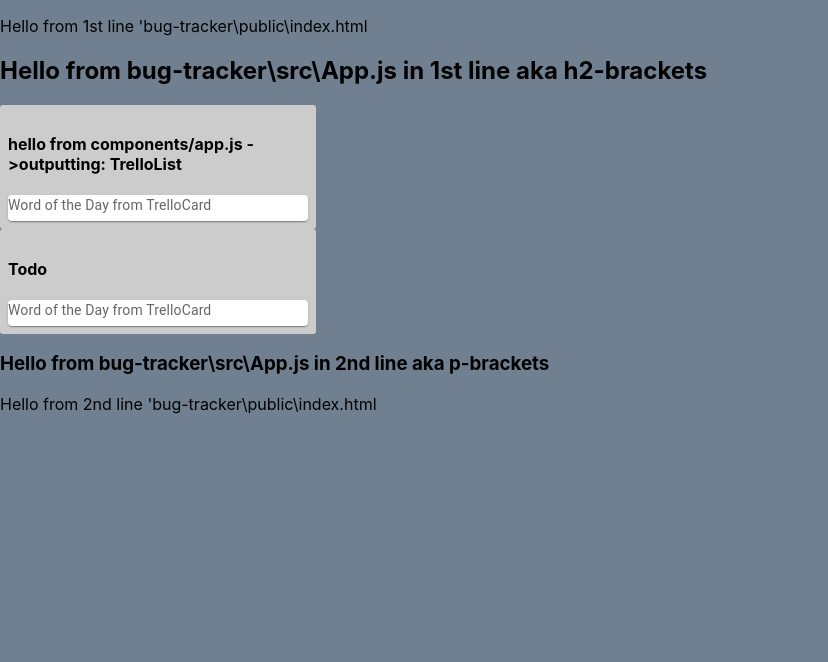
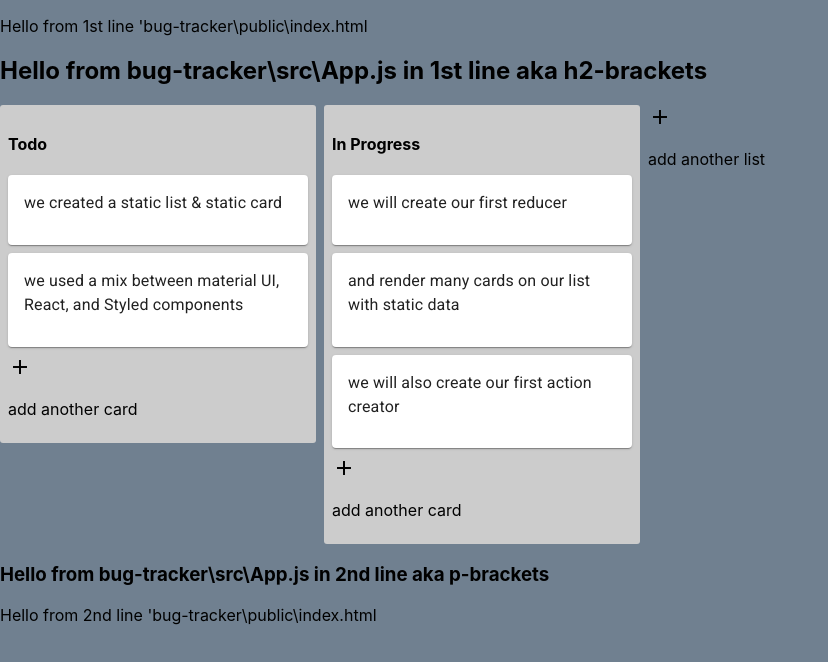
Before and after one commit to kespinak/Bug-Tracker, a React app: page / in a window 1280 px wide. Shown: the whole page, without its empty margins (0-828 px from the left). Built offline with nearby package versions, Linux system fonts and the light colour scheme.

Commit message:
added list button and card button

```diff
--- a/package.json
+++ b/package.json
@@ -15,6 +15,7 @@
     "react-dom": "^18.2.0",
     "react-redux": "^8.0.5",
     "react-scripts": "5.0.1",
+    "react-textarea-autosize": "^8.4.0",
     "redux": "^4.2.0",
     "web-vitals": "^2.1.4"
   },
--- a/public/index.html
+++ b/public/index.html
@@ -8,6 +8,16 @@
       name="description"
       content="bug / issue / ticket tracker"
     />
+
+    <link
+      rel="stylesheet"
+      href="https://fonts.googleapis.com/css?family=Roboto:300,400,500,700&display=swap"
+    />
+    <link
+      rel="stylesheet"
+      href="https://fonts.googleapis.com/icon?family=Material+Icons"
+    />
+
     <title>bug-tracker</title>
   </head>
   <body>
--- a/src/components/App.js
+++ b/src/components/App.js
@@ -1,44 +1,35 @@
-//PROBLEM1: CONST { LISTS } = THIS.PROPS...EVER SINCE I ADDED THIS LINE, <APP/> COMPONENT WONT RENDER
 
 import './App.css';
 import React, { Component } from 'react'; //THIS ISN'T BEING USED (SEE 'class App extends Component {...')
 import TrelloList from './TrelloList';
+import TrelloActionButton from './TrelloActionButton';
 
 import { connect } from 'react-redux';
 import { render } from 'react-dom';
 
-// class App extends Component { // 5:30min
-// function App() {
-//   // * BIG PROBLEM 1.1 (LOOK BELOW & ALSO LOOK UNDER RETURN() FOR {LISTS.MAP...})
-//   return (
-//     <React.Fragment>
-//       const { lists } = this.props; //THIS MIGHT HAVE TO MOVE ABOVE RETURN()...
-//       <div className='App'>
-//         <h2>Hello from bug-tracker\src\App.js in 1st line aka h2-brackets</h2>
-//         {/* { lists.map(list => (<TrelloList title={list.title} cards={lists.cards} />))} */}
-//         <TrelloList title='hello from components/app.js ->outputting: TrelloList'/>
-//       </div>zxc
-//       <h3>Hello from bug-tracker\src\App.js in 2nd line aka p-brackets</h3>
-//     </React.Fragment>
-//   );
-// }
-
-// * BIG PROBLEM: LOOK UNDER RENDER() FOR {LISTS.MAP}
 class App extends Component {
   render() {
     const { lists } = this.props; //THIS MIGHT HAVE TO MOVE ABOVE RETURN()...
     return (
         <div className='App'>
           <h2>Hello from bug-tracker\src\App.js in 1st line aka h2-brackets</h2>
-          <TrelloList title='hello from components/app.js ->outputting: TrelloList'/>
-          {/* {console.log('test')} */}
-          {/* I FIXED LISTS.MAP BY ADDING A "?".... because value of lists is undefined*/}
-          { lists?.map(list => (
-            <TrelloList title={list.title} cards={list.cards} />
-            ))}
+          {/* <TrelloList title='hello from components/app.js ->outputting: TrelloList'/> */}
+          <div style={styles.listsContainer}>
+            { lists.map(list => (
+              <TrelloList key={list.id} title={list.title} cards={list.cards} />
+              ))}
+              <TrelloActionButton list />
+          </div>
           <h3>Hello from bug-tracker\src\App.js in 2nd line aka p-brackets</h3>
         </div>
     )
+  }
+}
+
+const styles = {
+  listsContainer: {
+    display: 'flex',
+    flexdirection: 'row',
   }
 }
 
@@ -47,6 +38,4 @@ const mapStateToProps = state => ({
   lists: state.lists // lists: state."lists" this comes from "lists": listsReducer in reducers index.js
 });
 
-export default connect(mapStateToProps)(App); // * BIG PROBLEM 1.3 =
-// export default connect(mapStateToProps);
-// export default App;
+export default connect(mapStateToProps)(App);
--- /dev/null
+++ b/src/components/TrelloActionButton.js
@@ -0,0 +1,136 @@
+import React from 'react';
+import Icon from '@mui/material/Icon';
+import TextareaAutosize from 'react-textarea-autosize';
+import Card from '@mui/material/Card';
+import Button from '@mui/material/Button';
+
+
+
+class TrelloActionButton extends React.Component {
+
+    state = {
+        formOpen: false, //by default its false so it wont show the form upon render
+        text: '',
+    }
+
+    openForm = () => {
+        this.setState({
+            formOpen: true,
+        });
+    };
+
+    closeForm = (event) => {
+        this.setState({
+            formOpen: false,
+        });
+    };
+
+    handleInputChange = (event) => {
+        this.setState({
+            text: event.target.value,
+        });
+    };
+
+    renderForm = () => {
+
+        const { list } = this.props;
+        const placeHolder = list
+            ? 'Enter list title...'
+            : 'Enter a tile for this card...';
+
+            const buttonTitle = list ? 'Add List' : 'Add Card';
+
+        return (
+            <div>
+                <Card
+                    style={
+                        {
+                            resize: 'none',
+                            width: '100%',
+                            overflow: 'hidden',
+                            outline: 'none',
+                            border: 'none',
+                        }
+                    }>
+                    <TextareaAutosize
+                        placeholder={placeHolder}
+                        autoFocus
+                        onBlur={this.closeForm}
+                        value={this.state.text}
+                        onChange={this.handleInputChange} //by making this a class method it wont recreate instances of this method
+                        style={
+                            {
+                                resize: 'none',
+                                width: '100%',
+                                outline: 'none',
+                                border: 'none',
+                            }
+                        }
+                    />
+                </Card>
+                <div style={styles.formButtonGroup}>
+                    <Button
+                        variant='contained'
+                        style={{color: 'while', backgroundColor: '#5aac44'}}
+                    >
+                        {buttonTitle}{' '}
+                    </Button>
+                    <Icon
+                        style={{ marginLeft: 8, cursor: 'pointer' }}
+                    >
+                        close
+                    </Icon>
+                </div>
+            </div>
+        )
+    }
+
+    renderAddButton = () => {
+        const { list } = this.props;
+
+        const buttonText = list ? 'add another list' : 'add another card';
+        const buttonTextOpacity = list ? 1 : 0.5;
+        const buttonTextColor = list ? 'white' : 'inherit';
+        const buttonTextBackground = list ? 'rgba(0,0,0,.15)' : 'inherit';
+
+        return (
+            <div
+                onClick={this.openForm}
+                styles={{
+                    ...styles.openForButtonGroup,
+                    opacity: buttonTextOpacity,
+                    color: buttonTextColor,
+                    backgroundColor: buttonTextBackground
+                }}
+            >
+                <Icon>add</Icon>
+                <p>{buttonText}</p>
+            </div>
+        )
+    }
+
+    render () {
+        return (
+            this.state.formOpen ? this.renderForm() : this.renderAddButton()
+        );
+    }
+}
+
+const styles = {
+    openForButtonGroup: {
+        display: 'flex',
+        alignItems: 'center',
+        cursor: 'pointer',
+        borderRadius: 3,
+        height: 36,
+        width: 272,
+        paddingLeft: 10,
+    },
+    formButtonGroup: {
+        marginTop: 8,
+        display: 'flex',
+        alignItems: 'center',
+    }
+}
+
+export default TrelloActionButton;
--- a/src/components/TrelloCard.js
+++ b/src/components/TrelloCard.js
@@ -1,16 +1,23 @@
 import React from "react";
 import Card from '@mui/material/Card';
 import Typography from '@mui/material/Typography';
+import CardContent from '@mui/material/CardContent';
 
 
-const TrelloCard = () => {
+const TrelloCard = ({text}) => {
   return (
-    <Card sx={{ minWidth: 275 }}>
-        <Typography sx={{ fontSize: 14 }} color="text.secondary" gutterBottom>
-          Word of the Day from TrelloCard
-        </Typography>
+    <Card style={styles.cardContainer} >
+      <CardContent>
+        <Typography gutterBottom> {text} </Typography>
+      </CardContent>
     </Card>
   );
 };
 
+const styles = {
+  cardContainer: {
+    marginBottom: 8
+  }
+};
+
 export default TrelloCard;
--- a/src/components/TrelloList.js
+++ b/src/components/TrelloList.js
@@ -1,12 +1,18 @@
+import { List } from "@mui/material";
 import React from "react";
 import TrelloCard from "./TrelloCard";
 import TrelloCard2 from "./TrelloCard2"; // INTERESTING...TRY CHANGING './TrelloCard2' to '/.TrelloCard' ...for some reason it swaps...
+import TrelloActionButton from './TrelloActionButton';
 
-const TrelloList = ({title}) => {
+const TrelloList = ({title, cards}) => {
     return(
         <div style={StyleSheet.container}>
             <h4>{title}</h4>
-            <TrelloCard />
+            { cards.map(card => (
+                <TrelloCard key={card.id} text={card.text} />
+            ))}
+            <TrelloActionButton />
+            {/* <TrelloCard /> */}
             {/* <TrelloCard2 /> */}
         </div>
     )
@@ -17,7 +23,9 @@ const StyleSheet = {
         backgroundColor: '#ccc',
         borderRadius: 3,
         width: 300,
-        padding: 8
+        padding: 8,
+        height: '100%',
+        marginRight: 8,
     }
 };
 
--- a/src/reducers/listsReducer.js
+++ b/src/reducers/listsReducer.js
@@ -1,7 +1,7 @@
 const initialState = [
     {
+        id: 0,
         title: 'Todo',
-        id: 0,
         cards: [
             {
                 id: 0,
@@ -10,6 +10,24 @@ const initialState = [
             {
                 id: 1,
                 text: 'we used a mix between material UI, React, and Styled components'
+            }
+        ]
+    },
+    {
+        title: 'In Progress',
+        id: 1,
+        cards: [
+            {
+                id: 0,
+                text: 'we will create our first reducer'
+            },
+            {
+                id: 1,
+                text: 'and render many cards on our list with static data'
+            },
+            {
+                id: 2,
+                text: 'we will also create our first action creator'
             }
         ]
     }
--- a/src/store/index.js
+++ b/src/store/index.js
@@ -6,7 +6,7 @@ const store = configureStore({ reducer: rootReducer });
 
 export default store;
 
-// HERE IS THE ORIGINAL CODE FROM THE TUTORIAL:
+// HERE IS THE ORIGINAL CODE:
 // import { configureStore } from '@reduxjs/toolkit';
 // import rootReducer from '../reducers';
 // import { combineReducers } from 'redux';
```
Also changed, not shown: 1 other file.
